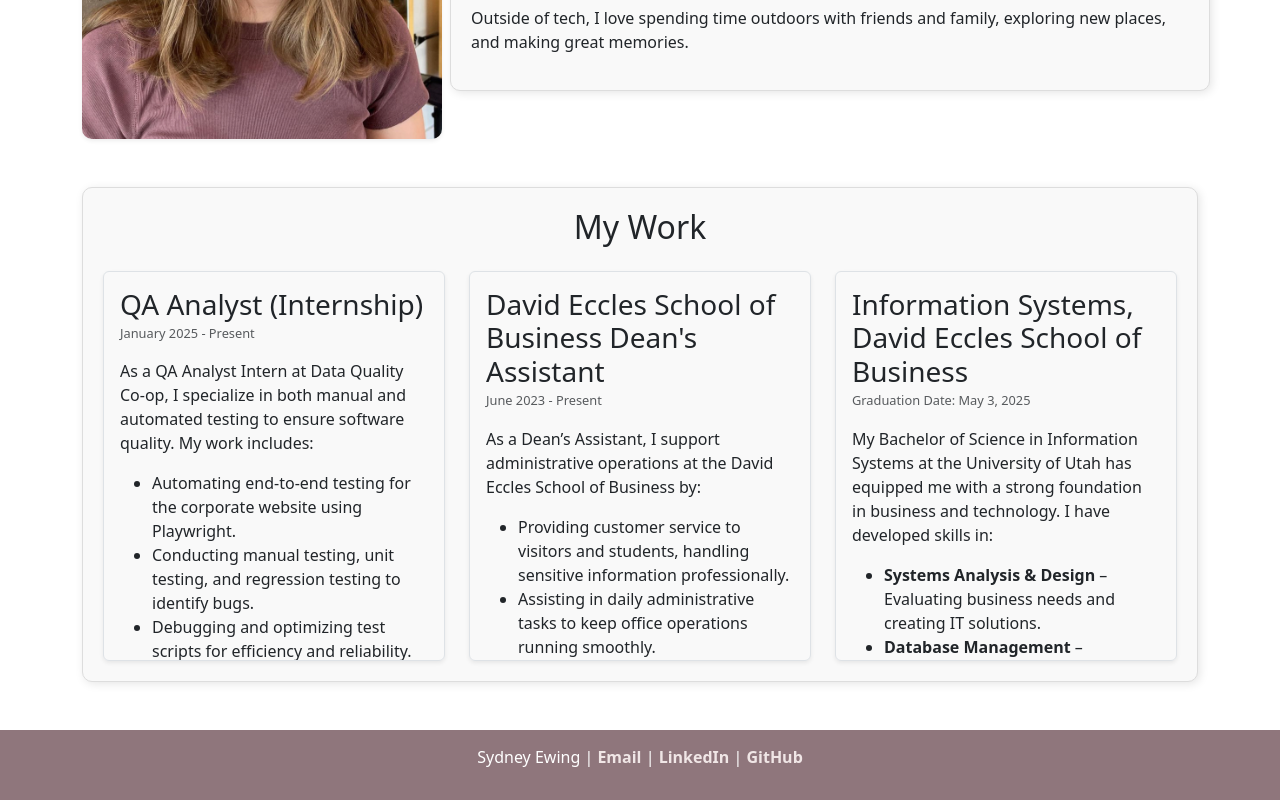
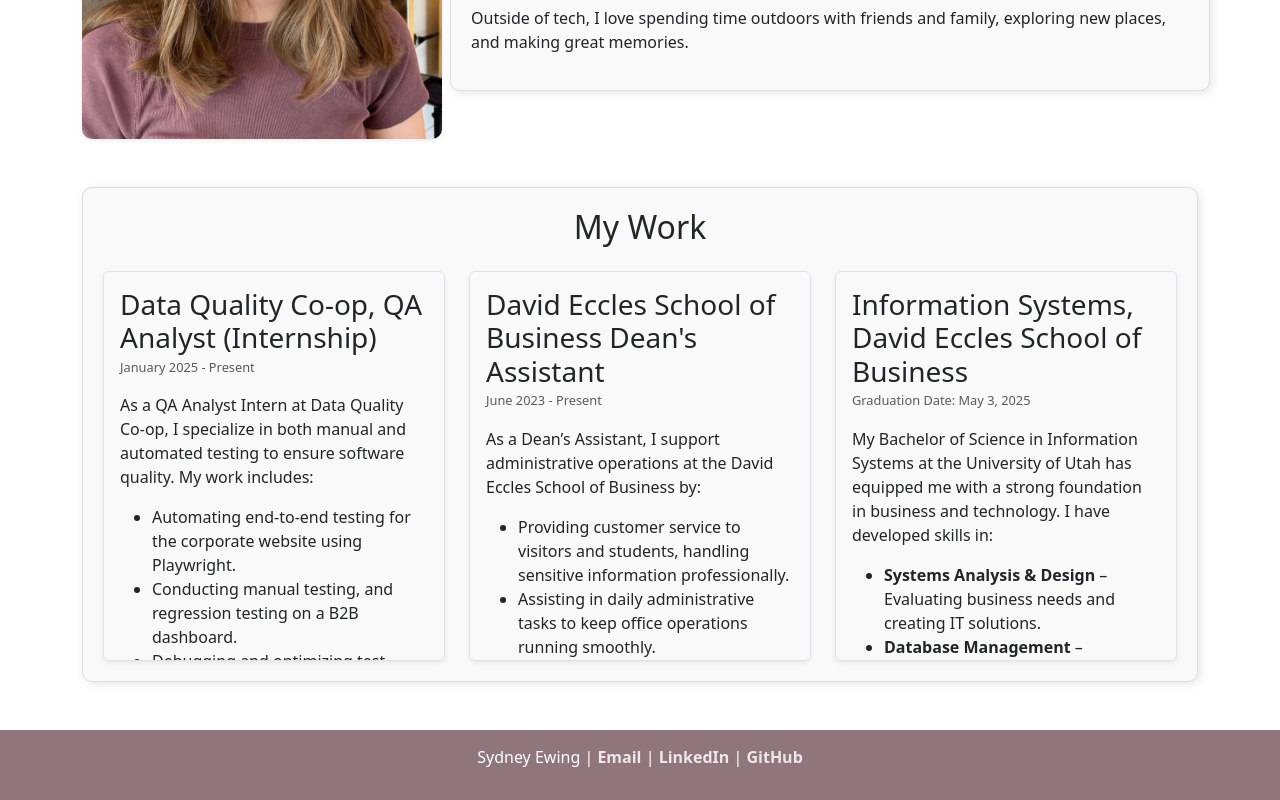
Before and after one commit to SydneyEwing/Portfolio, a plain HTML site: page index.html in a window 1280 px wide. Shown: the part 538-1338 px from the top of the page. Drawn offline with nearby package versions, Linux system fonts and the light colour scheme.

Commit message:
Updated DQC

```diff
--- a/index.html
+++ b/index.html
@@ -116,12 +116,12 @@
             <div class="row">
                 <div class="col-md-4">
                     <div class="p-3 border rounded shadow-sm work-item" style="max-height: 390px; overflow-y: auto;">
-                        <h3>QA Analyst (Internship)</h3>
+                        <h3>Data Quality Co-op, QA Analyst (Internship)</h3>
                         <p class="text-muted" style="font-size: 0.8rem; margin-top: -5px;">January 2025 - Present</p>
                         <p>As a QA Analyst Intern at Data Quality Co-op, I specialize in both manual and automated testing to ensure software quality. My work includes:</p>
                         <ul>
                             <li>Automating end-to-end testing for the corporate website using Playwright.</li>
-                            <li>Conducting manual testing, unit testing, and regression testing to identify bugs.</li>
+                            <li>Conducting manual testing, and regression testing on a B2B dashboard.</li>
                             <li>Debugging and optimizing test scripts for efficiency and reliability.</li>
                             <li>Ensuring seamless user experiences across multiple browsers.</li>
                         </ul>
```
